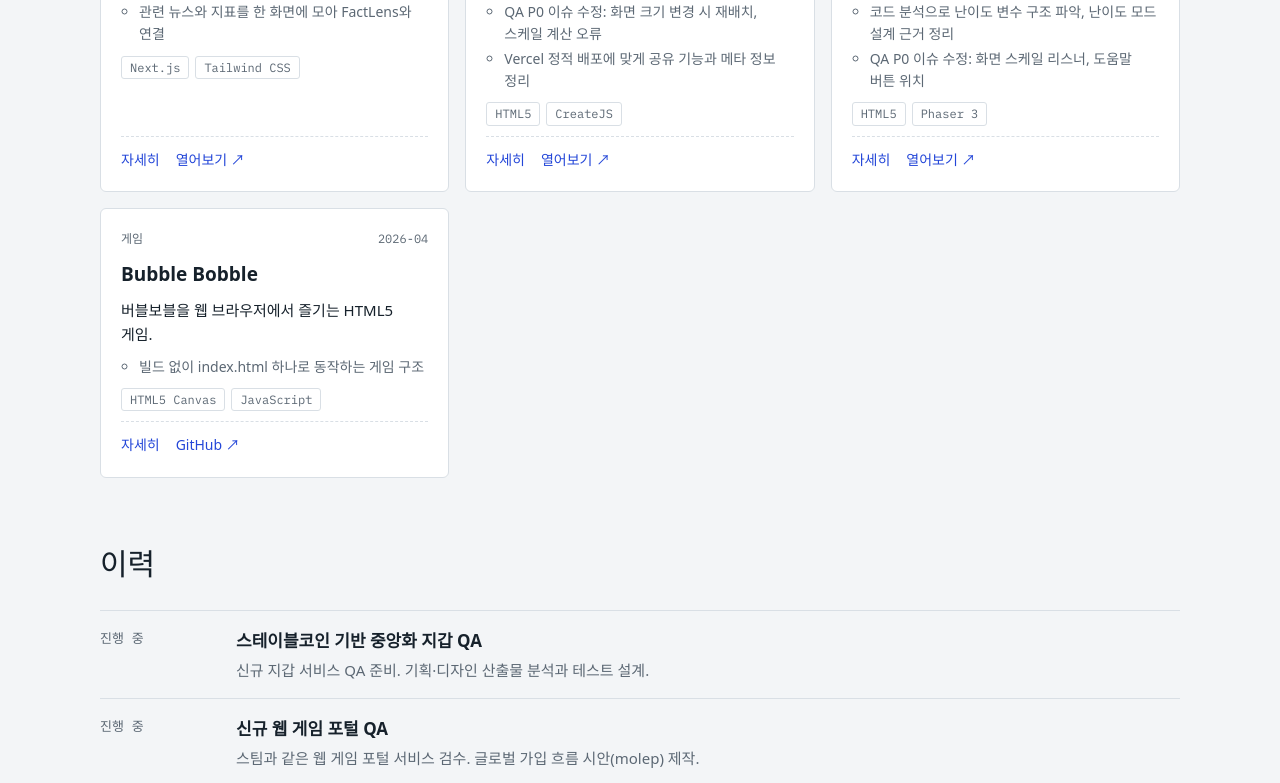
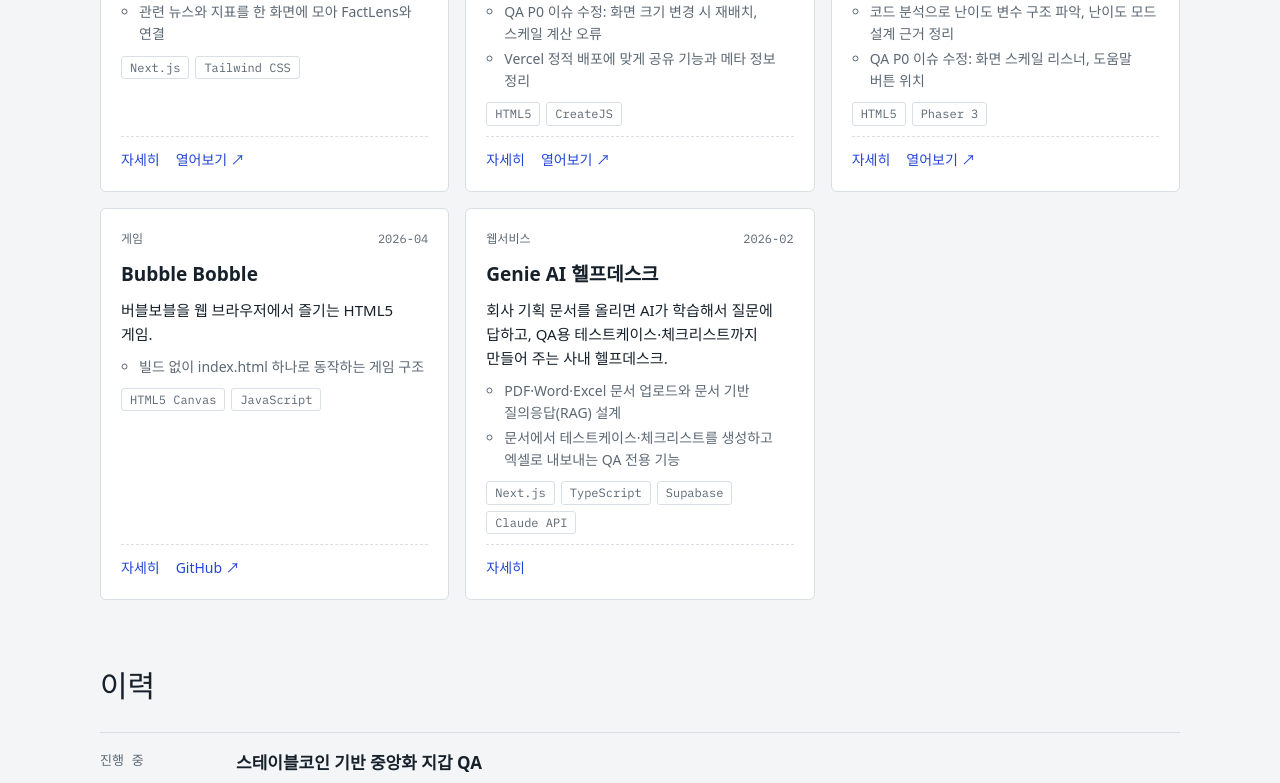
Before and after one commit to yourjini/JiniUini, a Next.js app: page / in a window 1280 px wide. Shown: the part 1499-2282 px from the top of the page. Built offline with nearby package versions, Linux system fonts and the light colour scheme; a web font is replaced by a local one.

Commit message:
Genie 카드를 SUPA-GENIE만으로 정리 (DocsGenie 제외)
Co-Authored-By: Claude Opus 5.5 (1M context) <noreply@anthropic.com>
Claude-Session: https://claude.ai/code/session_01ApYumwgLaP941h3J5jfZks

```diff
--- a/content/projects.ts
+++ b/content/projects.ts
@@ -195,20 +195,17 @@ export const projects: Project[] = [
   {
     slug: "genie",
     name: "Genie AI 헬프데스크",
-    summary: "회사 기획 문서를 학습해 개발·기획·QA 직군의 질문에 답하는 사내 AI 헬프데스크.",
+    summary: "회사 기획 문서를 올리면 AI가 학습해서 질문에 답하고, QA용 테스트케이스·체크리스트까지 만들어 주는 사내 헬프데스크.",
     category: "service",
     status: "building",
-    repos: [
-      { name: "SUPA-GENIE", public: false },
-      { name: "DocsGenie", public: false },
-    ],
-    stack: ["Next.js", "Supabase", "Claude API", "RAGFlow"],
+    repos: [{ name: "SUPA-GENIE", public: false }],
+    stack: ["Next.js", "TypeScript", "Supabase", "Claude API"],
     period: "2026-02",
     highlights: [
-      "RAGFlow 기반 문서 지식베이스 구축과 자연어 질의응답 검증",
-      "PDF·Word·Excel 문서 업로드와 Supabase 저장 구조 설계",
+      "PDF·Word·Excel 문서 업로드와 문서 기반 질의응답(RAG) 설계",
+      "문서에서 테스트케이스·체크리스트를 생성하고 엑셀로 내보내는 QA 전용 기능",
     ],
-    visible: false,
+    visible: true,
   },
   {
     slug: "naemoeum",
```
